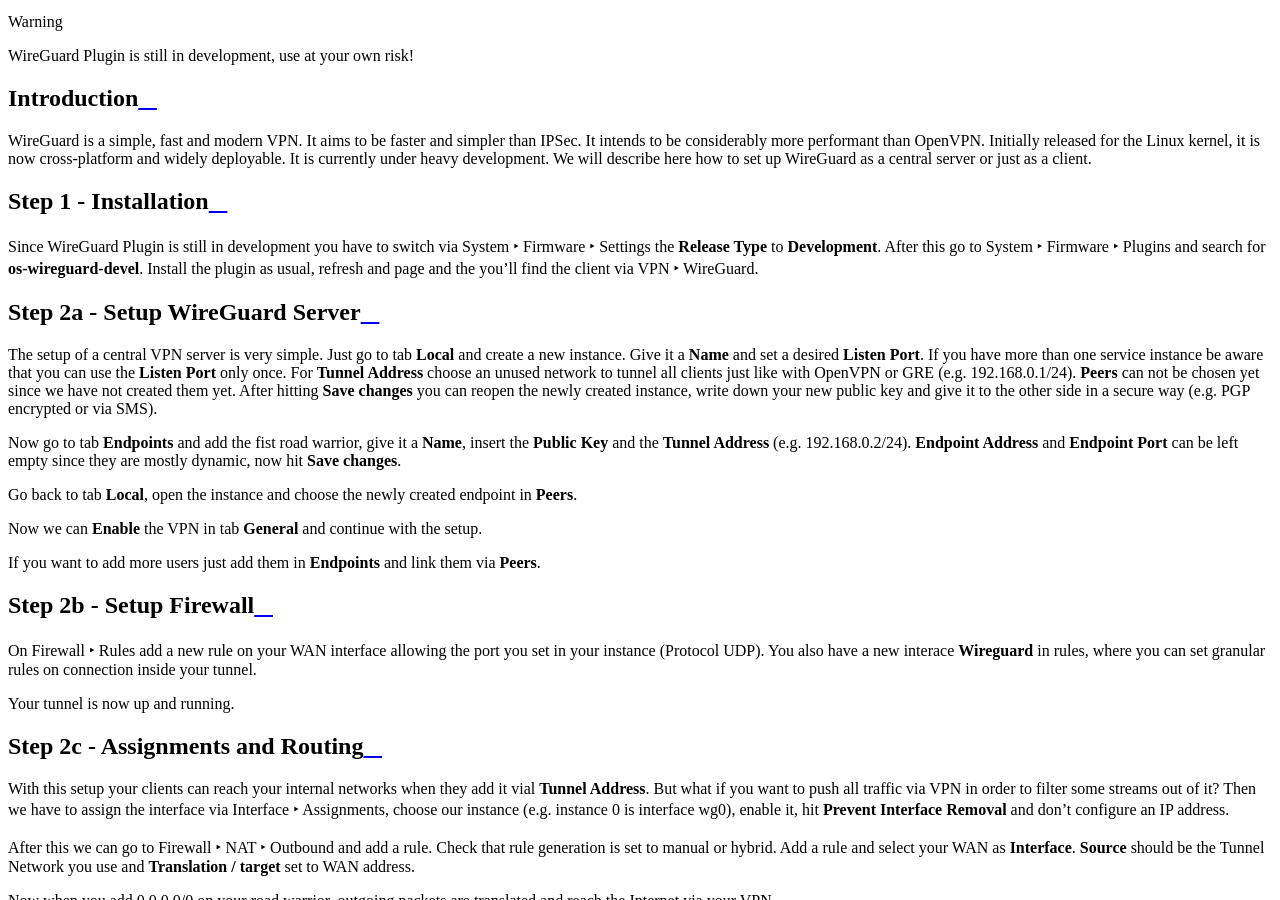
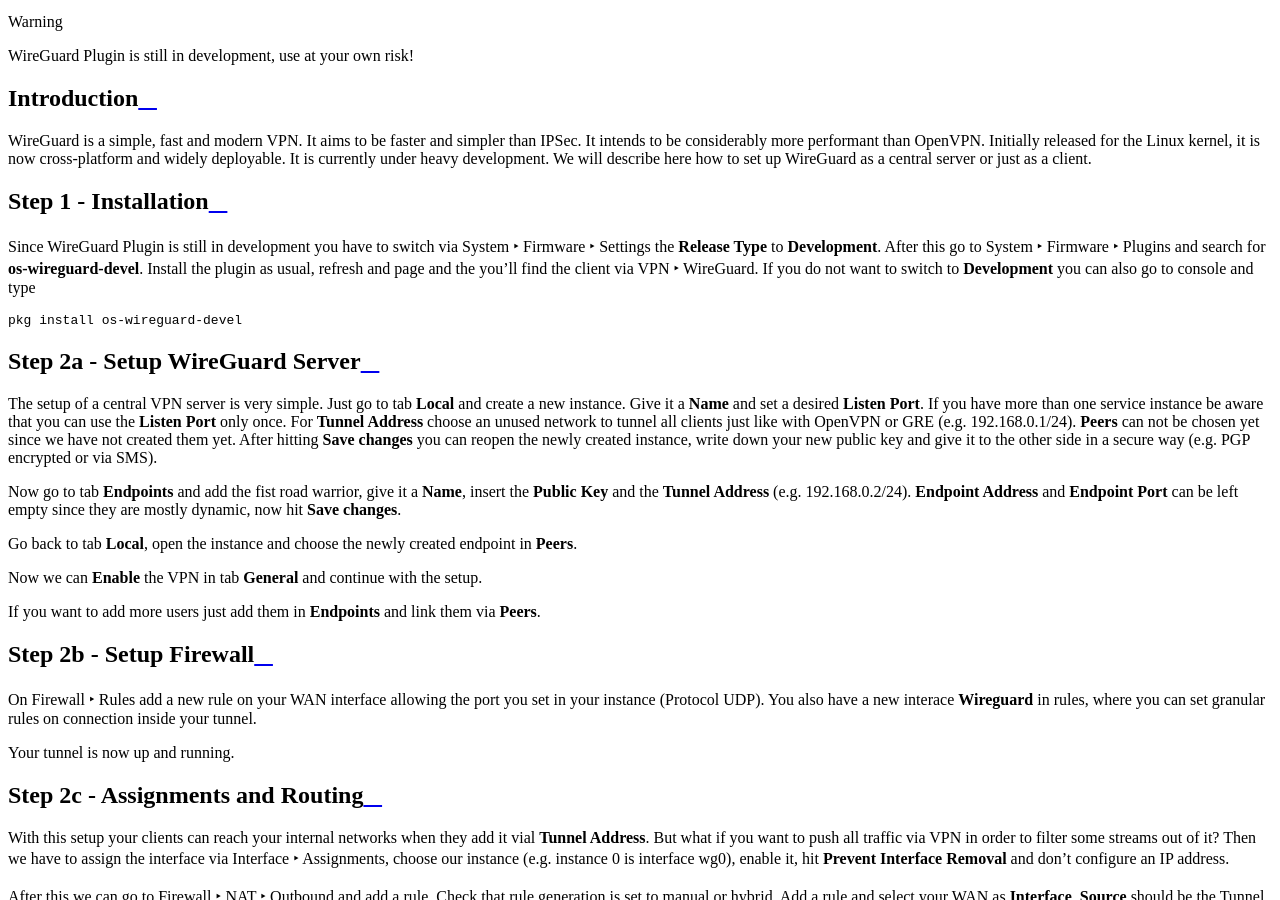
Before and after one commit to opnsense/docs, a Sphinx documentation site: the page built from source/manual/how-tos/wireguard-client.rst, in a window 1280 px wide and 900 px high, scrolled down 951 px. Built offline with Sphinx 7.4.7 and the Read the Docs theme 2.0.0, drawn with Linux system fonts in a browser that asks for light colours.

Commit message:
Update wireguard-client.rst

```diff
--- a/source/manual/how-tos/wireguard-client.rst
+++ b/source/manual/how-tos/wireguard-client.rst
@@ -21,7 +21,12 @@
 Since WireGuard Plugin is still in development you have to switch via :menuselection:`System --> Firmware --> Settings`
 the **Release Type** to **Development**. After this go to :menuselection:`System --> Firmware --> Plugins` and search
 for **os-wireguard-devel**.  Install the plugin as usual, refresh and page and the you'll find the client
-via :menuselection:`VPN --> WireGuard`.
+via :menuselection:`VPN --> WireGuard`. If you do not want to switch to **Development** you can also go to console
+and type
+
+.. code-block:: sh
+
+    pkg install os-wireguard-devel
 
 --------------------------------
 Step 2a - Setup WireGuard Server
```
